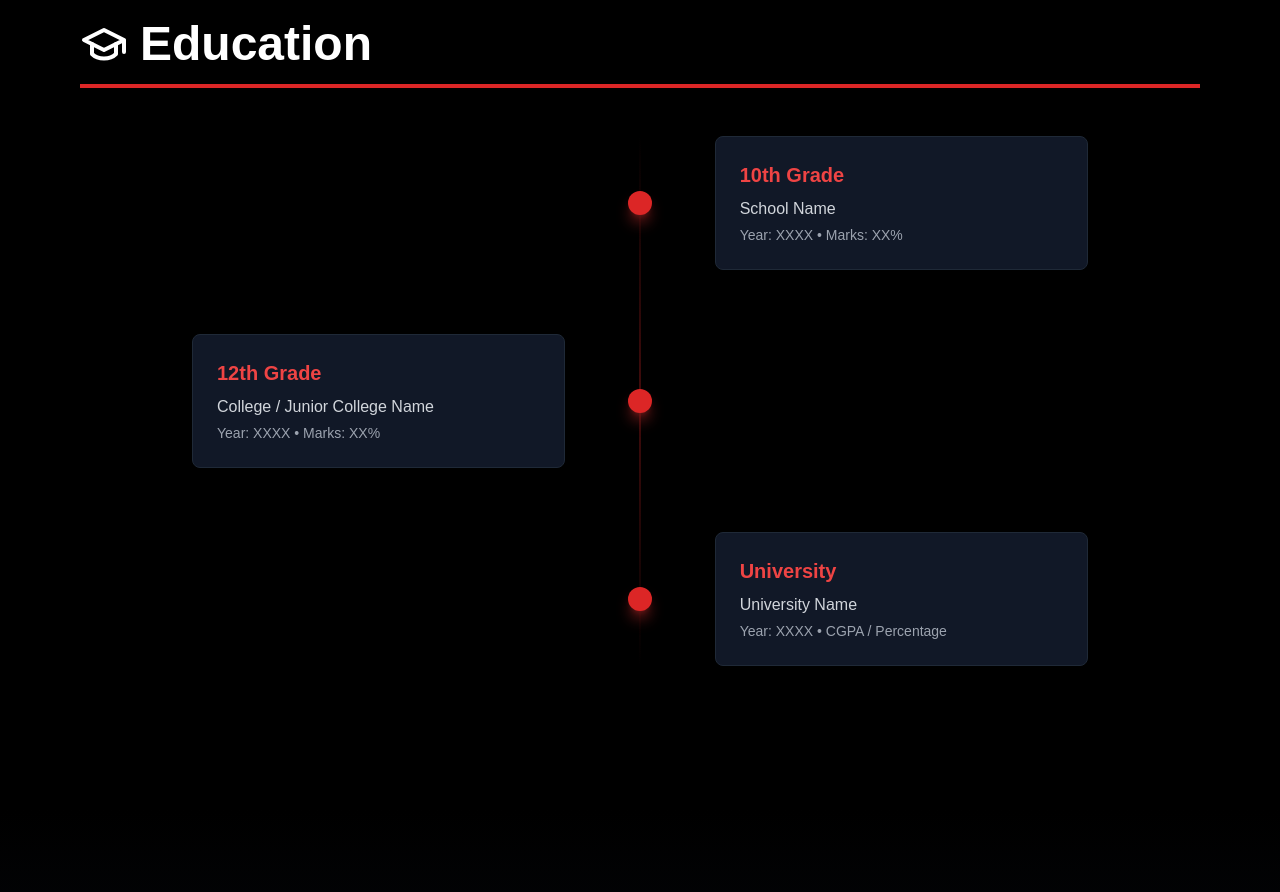
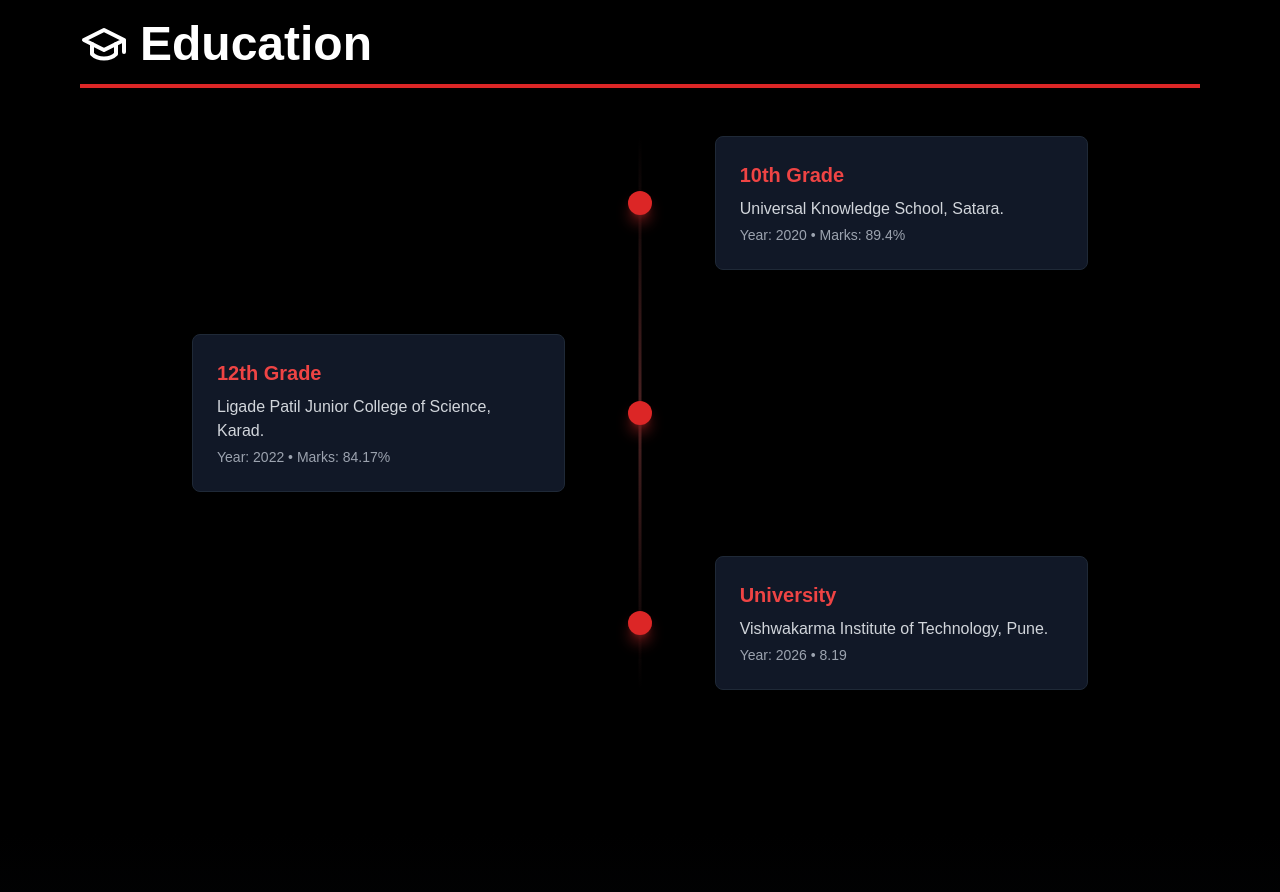
Before and after one commit to aaryyya/arya-portfolio, a React (Create React App) app: page / in a window 1280 px wide. Shown: the part 1660-2552 px from the top of the page. Built offline with nearby package versions, Linux system fonts and the light colour scheme.

Commit message:
Updated Education

```diff
--- a/src/App.jsx
+++ b/src/App.jsx
@@ -264,7 +264,7 @@
 
     <div className="relative max-w-4xl mx-auto">
       {/* Vertical line */}
-      <div className="absolute left-1/2 transform -translate-x-1/2 h-full w-[2px] bg-gradient-to-b from-transparent via-red-600/30 to-transparent"></div>
+      <div className="absolute left-1/2 transform -translate-x-1/2 h-full w-[3px] bg-gradient-to-b from-transparent via-red-400/30 to-transparent"></div>
 
       {/* Item 1 */}
       <div className="mb-16 flex justify-between items-center w-full">
@@ -276,9 +276,9 @@
         hover:border-red-600 transition-all duration-700 hover:scale-105
         hover:shadow-[0_0_30px_rgba(220,38,38,0.6)]">
           <h3 className="text-xl font-bold text-red-500">10th Grade</h3>
-          <p className="text-gray-300 mt-2">School Name</p>
+          <p className="text-gray-300 mt-2">Universal Knowledge School, Satara. </p>
           <p className="text-gray-400 text-sm mt-1">
-            Year: XXXX • Marks: XX%
+            Year: 2020 • Marks: 89.4%
           </p>
         </div>
       </div>
@@ -293,9 +293,9 @@
         hover:border-red-600 transition-all duration-700 hover:scale-105
         hover:shadow-[0_0_30px_rgba(220,38,38,0.6)]">
           <h3 className="text-xl font-bold text-red-500">12th Grade</h3>
-          <p className="text-gray-300 mt-2">College / Junior College Name</p>
+          <p className="text-gray-300 mt-2">Ligade Patil Junior College of Science, Karad.</p>
           <p className="text-gray-400 text-sm mt-1">
-            Year: XXXX • Marks: XX%
+            Year: 2022 • Marks: 84.17%
           </p>
         </div>
       </div>
@@ -310,9 +310,9 @@
         hover:border-red-600 transition-all duration-700 hover:scale-105
         hover:shadow-[0_0_30px_rgba(220,38,38,0.6)]">
           <h3 className="text-xl font-bold text-red-500">University</h3>
-          <p className="text-gray-300 mt-2">University Name</p>
+          <p className="text-gray-300 mt-2">Vishwakarma Institute of Technology, Pune.</p>
           <p className="text-gray-400 text-sm mt-1">
-            Year: XXXX • CGPA / Percentage
+            Year: 2026 • 8.19
           </p>
         </div>
       </div>
```
